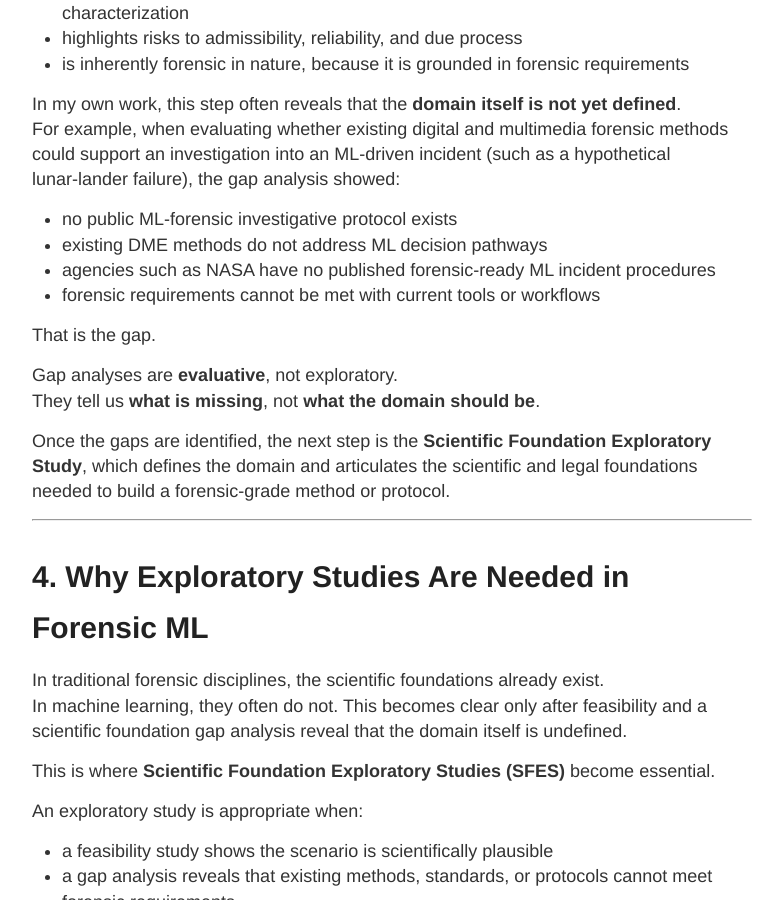
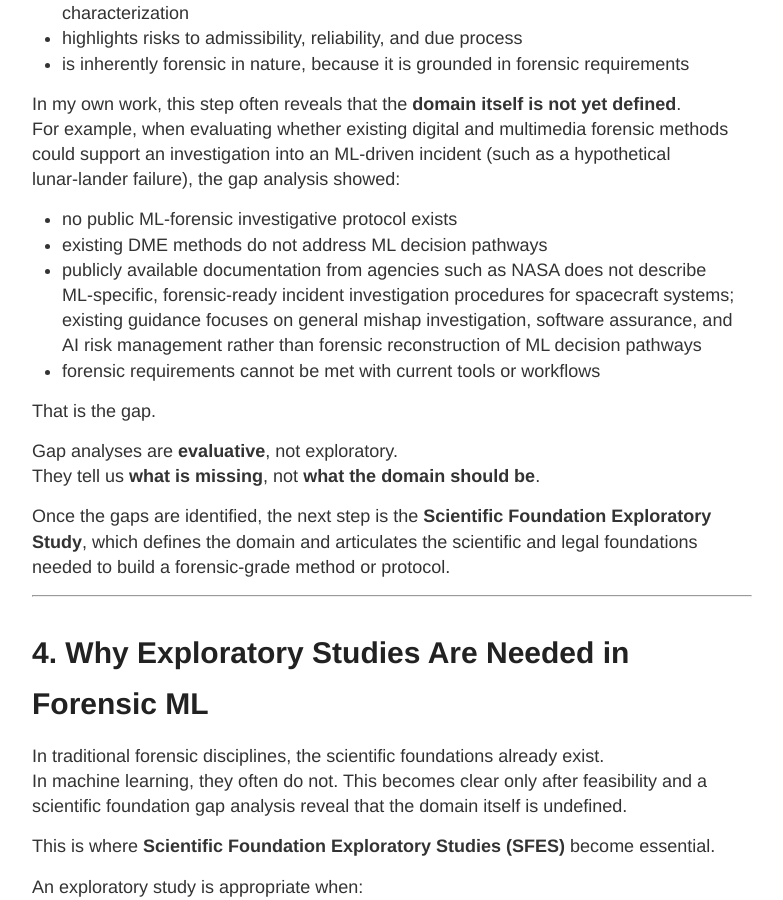
Before and after one commit to ronin4n6labs/Ronin4n6Labs.github.io, a Jekyll site: the page built from _posts/2026-04-16-beyond-the-button-method-validation-Gap_vs_Explore.md, in a window 1280 px wide and 900 px high, scrolled down 3518 px. Shown: the whole window, without its empty margins (248-1031 px from the left). Built offline with Jekyll 4.4.1, drawn with Linux system fonts in a browser that asks for light colours.

Commit message:
Update blog post: Beyond the Button – Gap vs Exploratory Studies

```diff
--- a/_posts/2026-04-16-beyond-the-button-method-validation-Gap_vs_Explore.md
+++ b/_posts/2026-04-16-beyond-the-button-method-validation-Gap_vs_Explore.md
@@ -95,7 +95,7 @@ For example, when evaluating whether existing digital and multimedia forensic me
 
 - no public ML‑forensic investigative protocol exists
 - existing DME methods do not address ML decision pathways
-- agencies such as NASA have no published forensic‑ready ML incident procedures
+- publicly available documentation from agencies such as NASA does not describe ML‑specific, forensic‑ready incident investigation procedures for spacecraft systems; existing guidance focuses on general mishap investigation, software assurance, and AI risk management rather than forensic reconstruction of ML decision pathways
 - forensic requirements cannot be met with current tools or workflows
 
 That is the gap.
```
